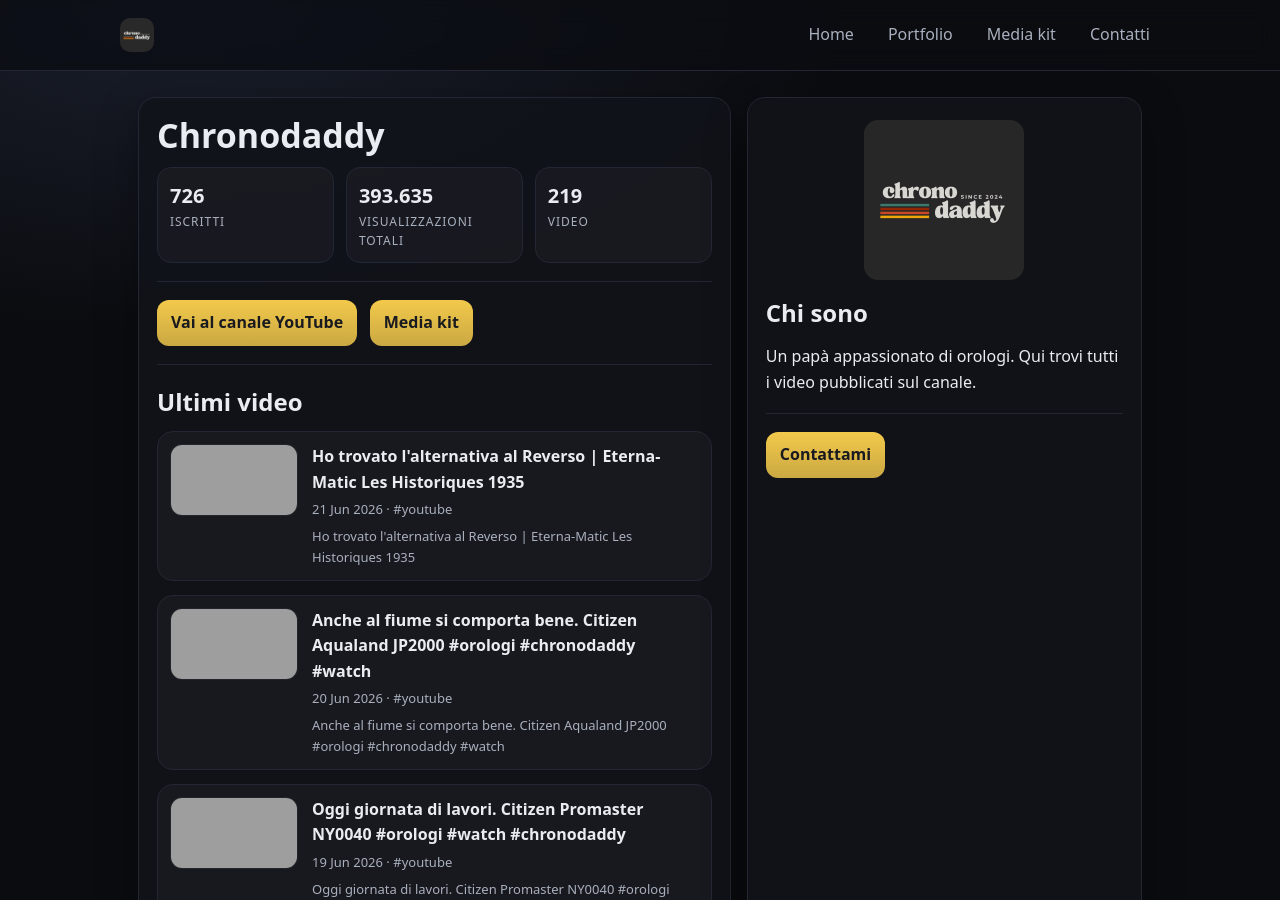
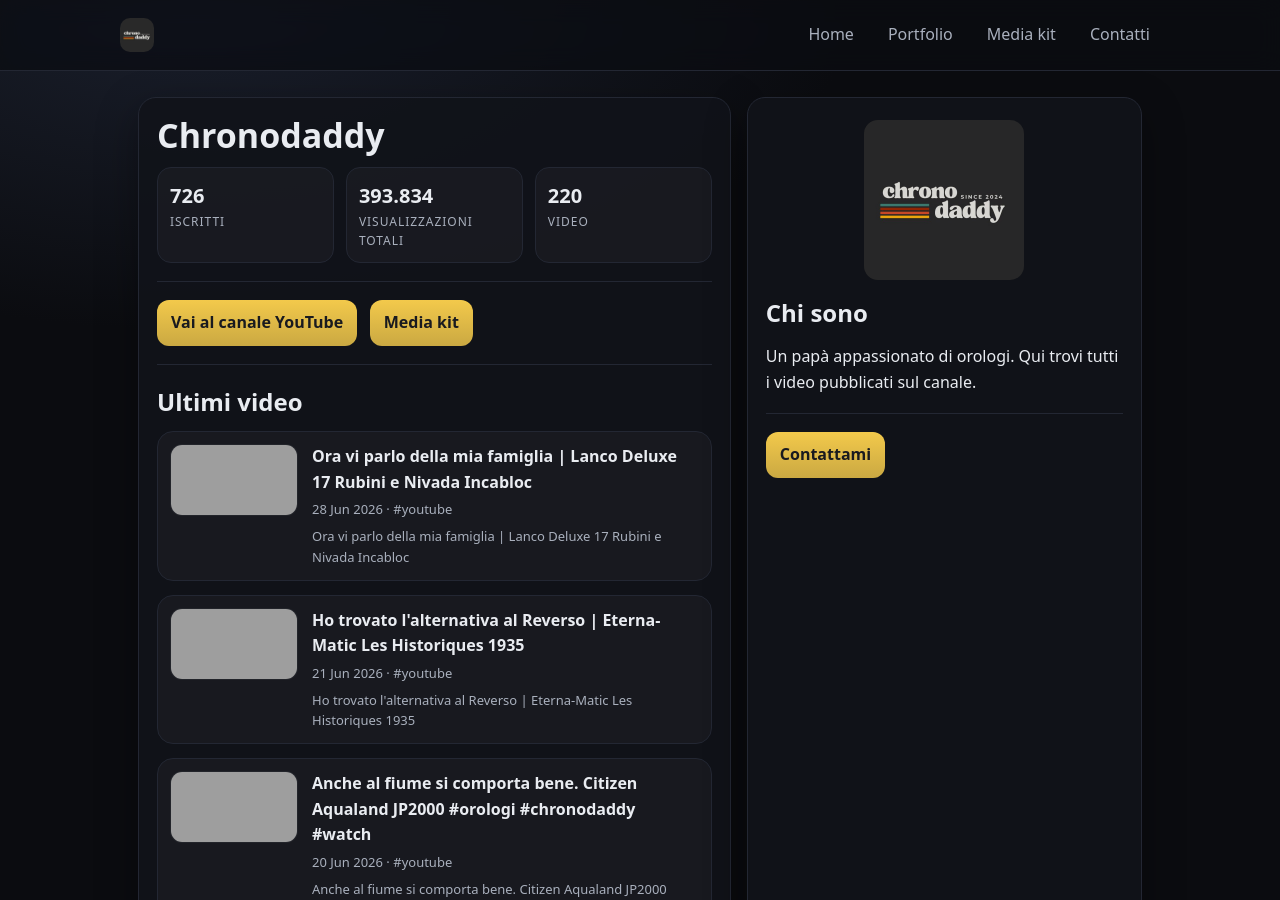
Before and after one commit to claudiostoduto/chronodaddy, a Jekyll site: the page built from index.md, in a window 1280 px wide and 900 px high, cut to the strip 0-900 px from the top of the window. Built offline with Jekyll 4.4.1, drawn with Linux system fonts in a browser that asks for light colours; some of the changed text lies outside the part shown; grey boxes are pictures that could not be loaded.

Commit message:
chore: add new YouTube posts

```diff
--- /dev/null
+++ b/_posts/2026-06-28-ora-vi-parlo-della-mia-famiglia-lanco-deluxe-17-rubini-e-nivada-incabloc.md
@@ -0,0 +1,14 @@
+---
+title: "Ora vi parlo della mia famiglia | Lanco Deluxe 17 Rubini e Nivada Incabloc"
+date: 2026-06-28
+videoId: "wr3OcxZTFf4"
+youtubeUrl: "https://www.youtube.com/watch?v=wr3OcxZTFf4"
+thumbnail: "https://i4.ytimg.com/vi/wr3OcxZTFf4/hqdefault.jpg"
+tags: [youtube]
+excerpt: "Ora vi parlo della mia famiglia | Lanco Deluxe 17 Rubini e Nivada Incabloc"
+---
+
+<!--
+Questo post è stato generato automaticamente.
+Puoi aggiungere tag più specifici (brand/modello/format) e una descrizione/contesto per renderlo un vero case study.
+-->
--- a/assets/channel-stats.json
+++ b/assets/channel-stats.json
@@ -1,6 +1,6 @@
 {
   "subscribers": 726,
-  "views": 393635,
-  "videos": 219,
-  "updatedAt": "2026-06-28T15:40:20.082Z"
+  "views": 393834,
+  "videos": 220,
+  "updatedAt": "2026-06-28T17:34:11.403Z"
 }
```
